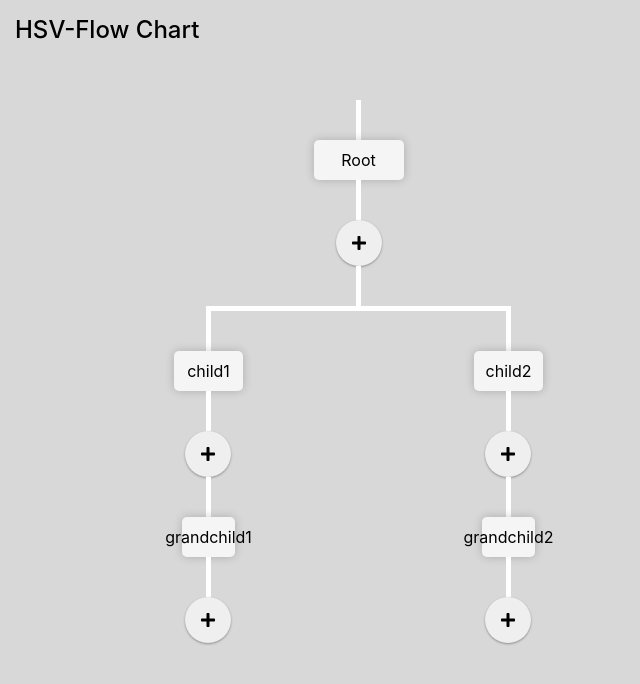
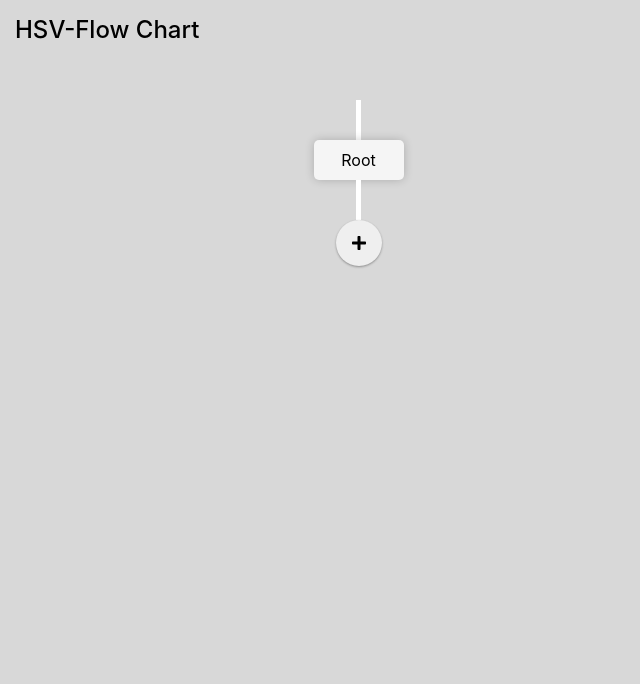
Before and after one commit to saitaruns/flowchart, a React (Create React App) app: page / in a window 1280 px wide. Shown: the top 684 px of the page, without its empty margins (0-640 px from the left). Built offline with nearby package versions, Linux system fonts and the light colour scheme.

Commit message:
overflow

```diff
--- a/src/App.css
+++ b/src/App.css
@@ -1,5 +1,7 @@
 .App {
     height: 100vh;
+    width: 100vw;
+    overflow: auto;
 }
 
 
--- a/src/App.js
+++ b/src/App.js
@@ -11,28 +11,28 @@ function App() {
       id: "root",
       text: "Root",
       children: [
-        {
-          id: "child1",
-          text: "child1",
-          children: [
-            {
-              id:"grandchild1",
-              text:"grandchild1",
-              children:[]
-            }
-          ],
-        },
-        {
-          id: "child2",
-          text: "child2",
-          children: [
-            {
-              id:"grandchild2",
-              text:"grandchild2",
-              children:[]
-            }
-          ],
-        },
+    //     {
+    //       id: "child1",
+    //       text: "child1",
+    //       children: [
+    //         {
+    //           id:"grandchild1",
+    //           text:"grandchild1",
+    //           children:[]
+    //         }
+    //       ],
+    //     },
+    //     {
+    //       id: "child2",
+    //       text: "child2",
+    //       children: [
+    //         {
+    //           id:"grandchild2",
+    //           text:"grandchild2",
+    //           children:[]
+    //         }
+    //       ],
+    //     },
       ],
     },
   ]);
@@ -112,7 +112,7 @@ function App() {
           handleDelete,
         }}
       >
-        {modal && <Modal title={"Select Number of Elements to be added"} />}
+        {modal && <Modal title={"Select Number of Elements to be added"} autoFocus={false} />}
 
         <Tree
           flowTree={[...flowTree]}
--- a/src/components/Modal.jsx
+++ b/src/components/Modal.jsx
@@ -30,7 +30,7 @@ const Modal = ({ title }) => {
           </button>
           <div className={"modalContent"}>
             <div className="options">
-                <button className="single addBtn" style={{backgroundColor:isTwo?"gray":"#2c3e50"}} onClick={()=>setIsTwo(false)}>
+                <button className="single addBtn" autoFocus={true} style={{backgroundColor:isTwo?"gray":"#2c3e50"}} onClick={()=>setIsTwo(false)}>
                     Single
                 </button>
                 <button className="two addBtn" style={{backgroundColor:isTwo?"#2c3e50":"gray"}} onClick={()=>setIsTwo(true)}>
--- a/src/styles/Card.css
+++ b/src/styles/Card.css
@@ -17,13 +17,13 @@
     box-shadow: 0px 0px 10px rgba(0,0,0,0.2);
     max-width: 100%;
     padding: 0;
-    /* width: var(--card-width); */
     height: var(--card-height);
     transition: all 300ms;
     display: flex;
     flex-direction: column;
     justify-content: center;
     align-items: center;
+    overflow: hidden;
 }
 
 .card:hover{
@@ -60,18 +60,6 @@
     box-shadow: 0 1px 3px rgba(0,0,0,0.12), 0 1px 2px rgba(0,0,0,0.24);
 }
 
-/* .card-two{
-    width: calc( var(--card-width) * 2 + 30px);
-}
-
-.card-two-body{
-    width: 100%;
-    display: flex;
-    flex-direction: row;
-    justify-content: space-between;
-    align-items: center;
-} */
-
 .vrbar{
     width: 5px;
     height: 40px;
@@ -86,11 +74,6 @@
     margin: 0 auto;
 }
 
-.two-bars{
-    position: absolute;
-
-}
-
 .plus{
     margin: 0 auto;
     padding: 15px;
--- a/src/styles/Modal.css
+++ b/src/styles/Modal.css
@@ -93,6 +93,14 @@
     transition: all 0.25s ease;
   }
 
+  .addBtn:hover, .closeBtn:hover {
+    box-shadow: 0 3px 6px rgba(0,0,0,0.16), 0 3px 6px rgba(0,0,0,0.23);
+  }
+
+  .addBtn:active, .closeBtn:active {
+    box-shadow: 0 1px 3px rgba(0,0,0,0.12), 0 1px 2px rgba(0,0,0,0.24);
+  }
+
  .tile-input{
     display: flex;
     flex-direction: column;
```
